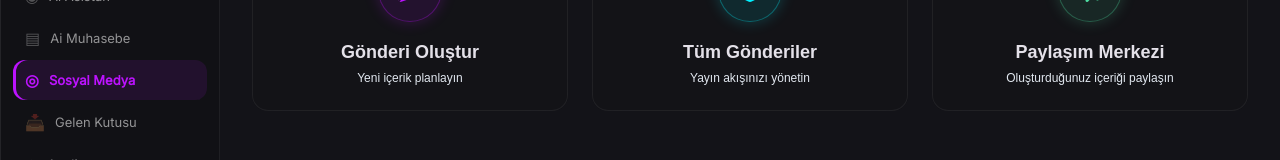
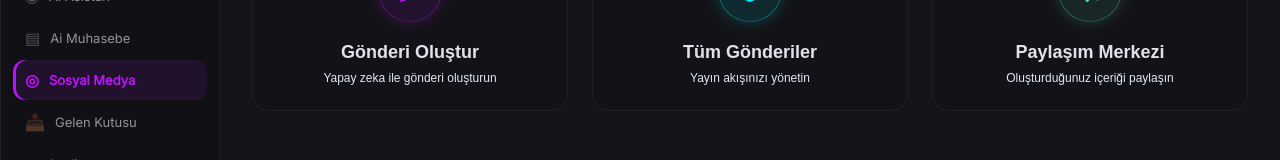
Before and after one commit to cicicarscom-pixel/flowweb, a Next.js app: page /sosyal-medya in a window 1280 px wide. Shown: the part 166-326 px from the top of the page. Built offline with nearby package versions, Linux system fonts and the light colour scheme.

Commit message:
fix: update Gonderi Olustur button text

```diff
--- a/src/app/(dashboard)/sosyal-medya/page.tsx
+++ b/src/app/(dashboard)/sosyal-medya/page.tsx
@@ -72,7 +72,7 @@ export default function SosyalMedyaPage() {
           </div>
           <div className="text-center relative z-10">
             <h3 className="text-lg font-bold text-on-surface mb-1 font-outfit">Gönderi Oluştur</h3>
-            <p className="text-xs text-app-muted font-jetbrains">Yeni içerik planlayın</p>
+            <p className="text-xs text-app-muted font-jetbrains">Yapay zeka ile gönderi oluşturun</p>
           </div>
         </Link>
 
```
